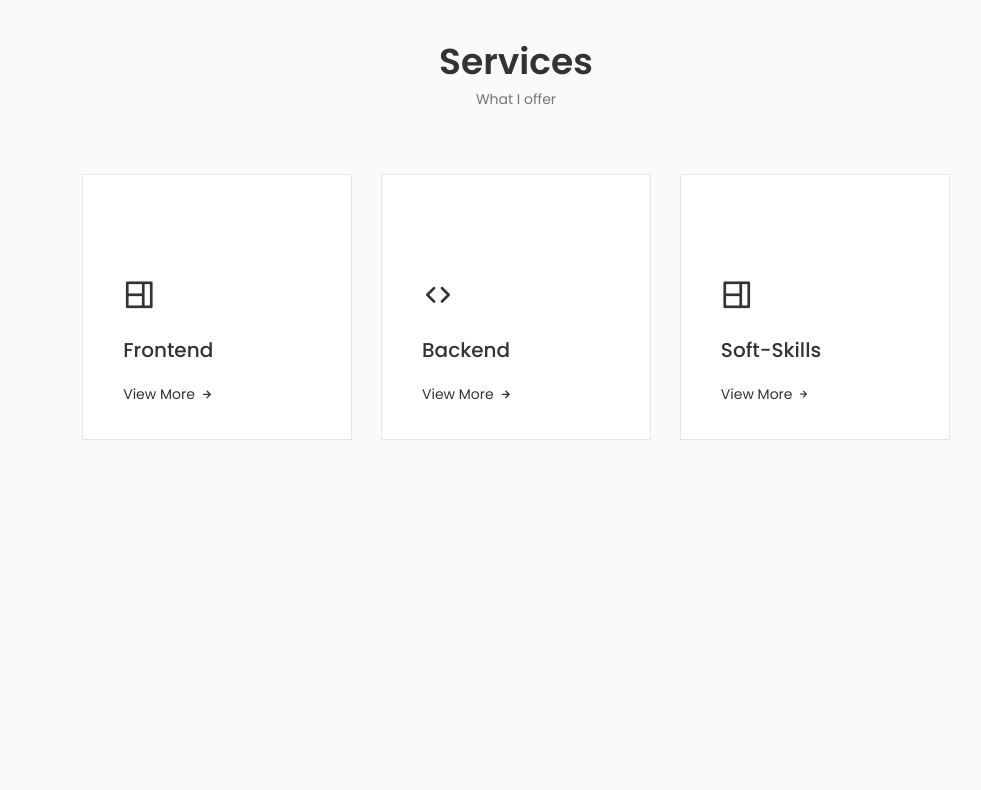
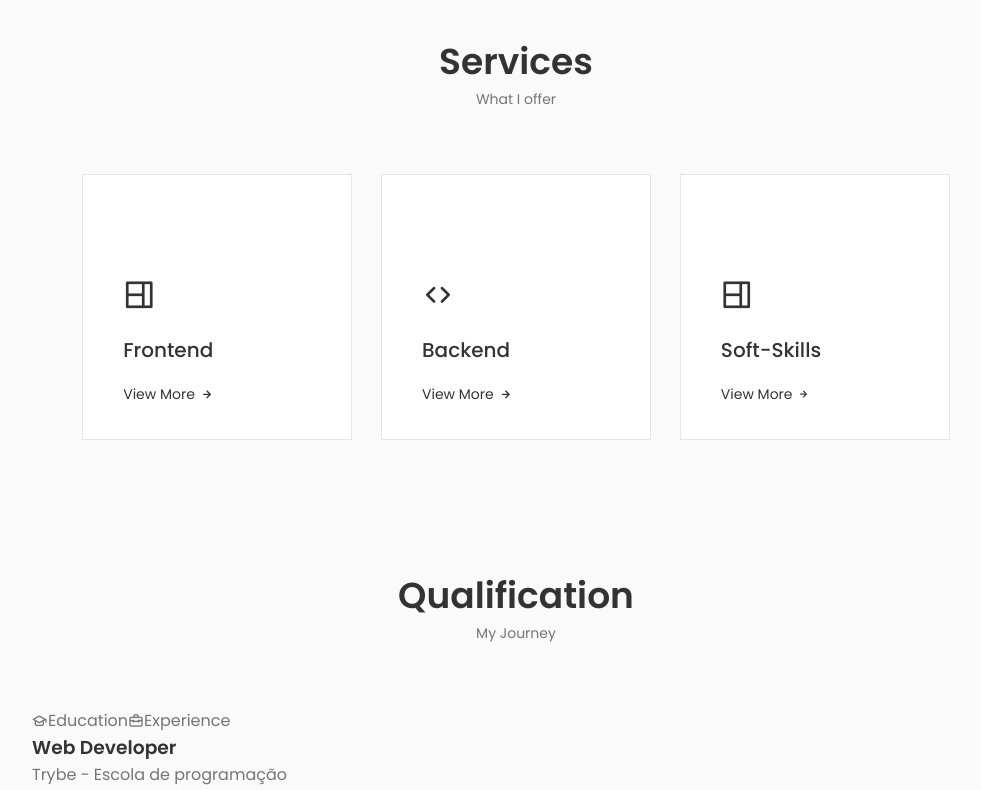
Before and after one commit to IgorBrizack/portfolioWeb, a React (Create React App) app: page / in a window 1280 px wide. Shown: the part 2000-2790 px from the top of the page, without its empty margins (124-1105 px from the left). Before the commit the page ends 2472 px from the top, so only its background shows below. Built offline with nearby package versions, Linux system fonts and the light colour scheme.

Commit message:
feat: qualification

```diff
--- a/src/App.jsx
+++ b/src/App.jsx
@@ -4,6 +4,7 @@
 import About from './components/about/About'
 import Skills from './components/skills/Skills';
 import Services from './components/services/Services';
+import Qualification from './components/qualification/Qualification';
 
 function App() {
   return (
@@ -14,6 +15,7 @@
 			<About />
 			<Skills />
 			<Services />
+			<Qualification />
       	</main>
     </>
   );
--- /dev/null
+++ b/src/components/qualification/Qualification.jsx
@@ -0,0 +1,61 @@
+import React from "react";
+import './qualification.css'
+
+const Qualification = () => {
+	return (
+		<section className="qualification section">
+			<h2 className="section__title">Qualification</h2>
+			<span className="section__subtitle">My Journey</span>
+
+
+			<div className="qualification__container container">
+				<div className="qualification__tabs">
+					<div className="qualification__button qualification__active button--flex">
+						<i className="uil uil-graduation-cap qualification__icon"></i> Education
+					</div>
+
+					<div className="qualification__button  button--flex">
+						<i className="uil uil-briefcase-alt qualification__icon"></i> Experience
+					</div>
+				</div>
+
+				<div className="qualification__sections">
+					<div className="qualification__content">
+						<div className="qualification__data">
+							<div>
+								<h3 className="qualification__title">Web Developer</h3>
+								<span className="qualification__subtitle">Trybe - Escola de programação</span>
+								<div className="qualification__calender">
+									<i className="uil uil-calendar-alt"></i> 2023
+								</div>
+							</div>
+
+							<div>
+								<span className="qualification__rounder"></span>
+								<span className="qualification__line"></span>
+							</div>
+						</div>
+
+						<div className="qualification__data">
+							<div></div>
+							<div>
+								<span className="qualification__rounder"></span>
+								<span className="qualification__line"></span>
+							</div>
+
+							<div>
+								<h3 className="qualification__title">Engenheiro Civil</h3>
+								<span className="qualification__subtitle">Wyden Área 1</span>
+								<div className="qualification__calender">
+									<i className="uil uil-calendar-alt"></i> 2019
+								</div>
+							</div>
+						</div>
+					</div>
+				</div>
+			</div>
+		</section>
+	)
+}
+
+export default Qualification
```
Also changed, not shown: src/components/qualification/qualification.css (added).
